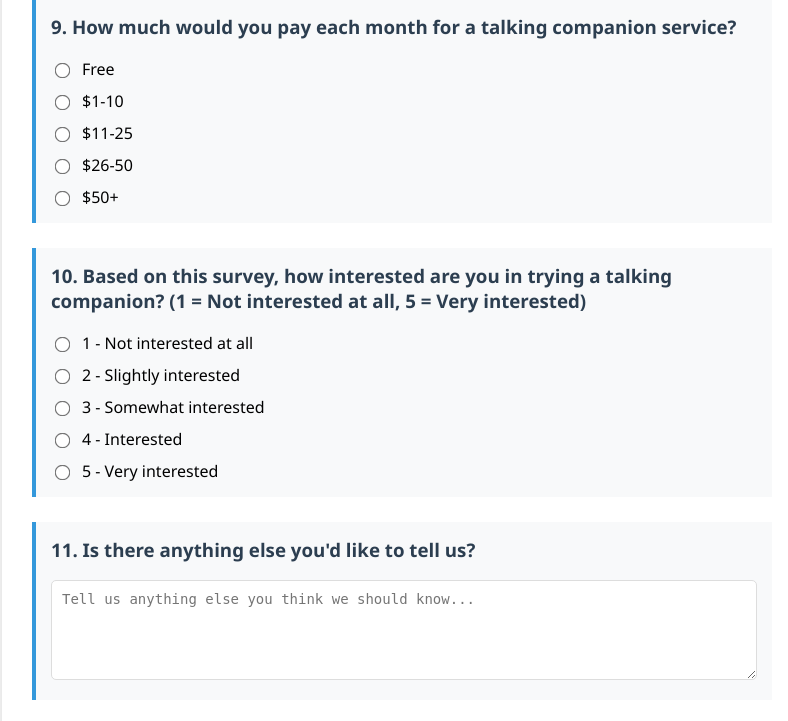
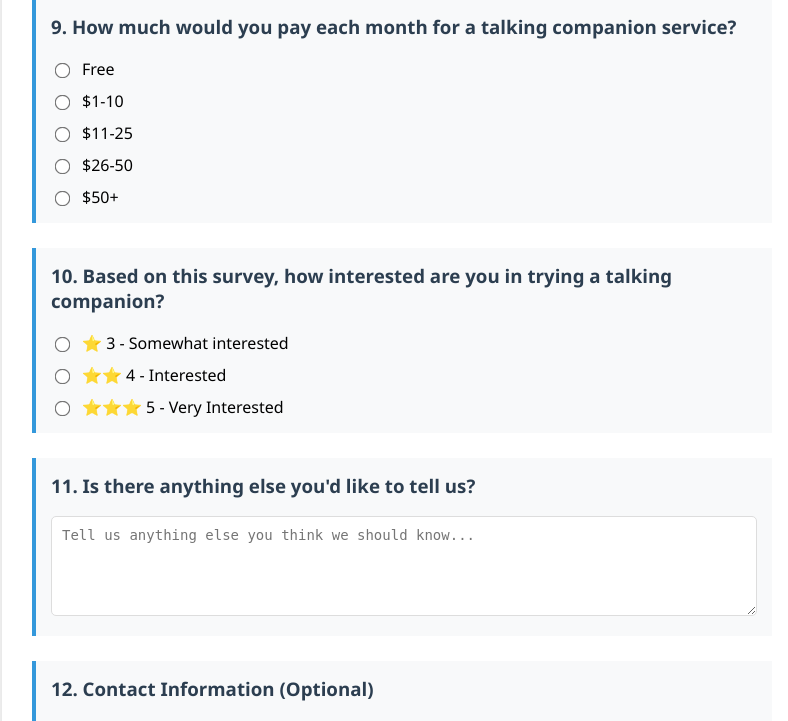
Before and after one commit to AmjA2002222/eldercaresurvey, a Flask app: page / in a window 1280 px wide. Shown: the part 2109-2830 px from the top of the page, without its empty margins (238-1026 px from the left). Run offline with Flask 3, Linux system fonts and the light colour scheme.

Commit message:
Update interest level to show stars and change range from 3-5 instead of 1-5

```diff
--- a/static/translations.js
+++ b/static/translations.js
@@ -15,7 +15,7 @@ const translations = {
         concerns_question: "8. What concerns do you have about a talking companion?",
         concerns_subtitle: "(Choose all that apply)",
         payment_question: "9. How much would you pay each month for a talking companion service?",
-        interest_question: "10. Based on this survey, how interested are you in trying a talking companion? (1 = Not interested at all, 5 = Very interested)",
+        interest_question: "10. Based on this survey, how interested are you in trying a talking companion?",
         comments_question: "11. Is there anything else you'd like to tell us?",
         contact_question: "12. Contact Information (Optional)",
         contact_subtitle: "We'd like to call or email you about talking companion technology. Please give us your information if you want to learn more.",
@@ -60,11 +60,9 @@ const translations = {
         pay_11_25: "$11-25",
         pay_26_50: "$26-50",
         pay_50_plus: "$50+",
-        not_interested_at_all: "1 - Not interested at all",
-        slightly_interested: "2 - Slightly interested",
-        somewhat_interested: "3 - Somewhat interested",
-        interested: "4 - Interested",
-        very_interested: "5 - Very interested",
+        somewhat_interested: "⭐ 3 - Somewhat interested",
+        interested: "⭐⭐ 4 - Interested",
+        very_interested: "⭐⭐⭐ 5 - Very Interested",
         comments_placeholder: "Tell us anything else you think we should know...",
         name_placeholder: "Enter your name",
         email_placeholder: "Enter your email address",
@@ -86,7 +84,7 @@ const translations = {
         concerns_question: "8. Quelles sont vos préoccupations concernant un compagnon parlant ?",
         concerns_subtitle: "(Choisissez tout ce qui s'applique)",
         payment_question: "9. Combien paieriez-vous chaque mois pour un service de compagnon parlant ?",
-        interest_question: "10. Sur la base de cette enquête, à quel point êtes-vous intéressé à essayer un compagnon parlant ? (1 = Pas du tout intéressé, 5 = Très intéressé)",
+        interest_question: "10. Sur la base de cette enquête, à quel point êtes-vous intéressé à essayer un compagnon parlant ?",
         comments_question: "11. Y a-t-il autre chose que vous aimeriez nous dire ?",
         contact_question: "12. Informations de contact (Optionnel)",
         contact_subtitle: "Nous aimerions vous appeler ou vous envoyer un e-mail concernant la technologie de compagnon parlant. Veuillez nous donner vos informations si vous souhaitez en savoir plus.",
@@ -131,11 +129,9 @@ const translations = {
         pay_11_25: "11-25€",
         pay_26_50: "26-50€",
         pay_50_plus: "50€+",
-        not_interested_at_all: "1 - Pas du tout intéressé",
-        slightly_interested: "2 - Légèrement intéressé",
-        somewhat_interested: "3 - Assez intéressé",
-        interested: "4 - Intéressé",
-        very_interested: "5 - Très intéressé",
+        somewhat_interested: "⭐ 3 - Assez intéressé",
+        interested: "⭐⭐ 4 - Intéressé",
+        very_interested: "⭐⭐⭐ 5 - Très intéressé",
         comments_placeholder: "Dites-nous tout ce que vous pensez que nous devrions savoir...",
         name_placeholder: "Entrez votre nom",
         email_placeholder: "Entrez votre adresse e-mail",
@@ -157,7 +153,7 @@ const translations = {
         concerns_question: "8. ما هي مخاوفك بشأن رفيق يتحدث؟",
         concerns_subtitle: "(اختر كل ما ينطبق)",
         payment_question: "9. كم ستدفع شهريًا لخدمة رفيق يتحدث؟",
-        interest_question: "10. بناءً على هذا الاستطلاع، ما مدى اهتمامك بتجربة رفيق يتحدث؟ (1 = غير مهتم على الإطلاق، 5 = مهتم جدًا)",
+        interest_question: "10. بناءً على هذا الاستطلاع، ما مدى اهتمامك بتجربة رفيق يتحدث؟",
         comments_question: "11. هل هناك أي شيء آخر تريد إخبارنا به؟",
         contact_question: "12. معلومات الاتصال (اختياري)",
         contact_subtitle: "نود الاتصال بك أو إرسال بريد إلكتروني لك حول تقنية الرفيق المتحدث. يرجى إعطاؤنا معلوماتك إذا كنت تريد معرفة المزيد.",
@@ -202,11 +198,9 @@ const translations = {
         pay_11_25: "11-25$",
         pay_26_50: "26-50$",
         pay_50_plus: "50$+",
-        not_interested_at_all: "1 - غير مهتم على الإطلاق",
-        slightly_interested: "2 - مهتم قليلاً",
-        somewhat_interested: "3 - مهتم نوعًا ما",
-        interested: "4 - مهتم",
-        very_interested: "5 - مهتم جدًا",
+        somewhat_interested: "⭐ 3 - مهتم نوعًا ما",
+        interested: "⭐⭐ 4 - مهتم",
+        very_interested: "⭐⭐⭐ 5 - مهتم جدًا",
         comments_placeholder: "أخبرنا بأي شيء آخر تعتقد أننا يجب أن نعرفه...",
         name_placeholder: "أدخل اسمك",
         email_placeholder: "أدخل عنوان بريدك الإلكتروني",
@@ -298,8 +292,6 @@ function changeLanguage(langCode) {
                 case 'pay_25': label.textContent = t.pay_11_25; break;
                 case 'pay_50': label.textContent = t.pay_26_50; break;
                 case 'pay_more': label.textContent = t.pay_50_plus; break;
-                case 'interest_1': label.textContent = t.not_interested_at_all; break;
-                case 'interest_2': label.textContent = t.slightly_interested; break;
                 case 'interest_3': label.textContent = t.somewhat_interested; break;
                 case 'interest_4': label.textContent = t.interested; break;
                 case 'interest_5': label.textContent = t.very_interested; break;
--- a/templates/survey.html
+++ b/templates/survey.html
@@ -384,27 +384,19 @@
             </div>
 
             <div class="question">
-                <h3>10. Based on this survey, how interested are you in trying a talking companion? (1 = Not interested at all, 5 = Very interested)</h3>
+                <h3>10. Based on this survey, how interested are you in trying a talking companion?</h3>
                 <div class="radio-group">
                     <div class="radio-option">
-                        <input type="radio" id="interest_1" name="interest_level" value="1">
-                        <label for="interest_1">1 - Not interested at all</label>
-                    </div>
-                    <div class="radio-option">
-                        <input type="radio" id="interest_2" name="interest_level" value="2">
-                        <label for="interest_2">2 - Slightly interested</label>
-                    </div>
-                    <div class="radio-option">
                         <input type="radio" id="interest_3" name="interest_level" value="3">
-                        <label for="interest_3">3 - Somewhat interested</label>
+                        <label for="interest_3">⭐ 3 - Somewhat interested</label>
                     </div>
                     <div class="radio-option">
                         <input type="radio" id="interest_4" name="interest_level" value="4">
-                        <label for="interest_4">4 - Interested</label>
+                        <label for="interest_4">⭐⭐ 4 - Interested</label>
                     </div>
                     <div class="radio-option">
                         <input type="radio" id="interest_5" name="interest_level" value="5">
-                        <label for="interest_5">5 - Very interested</label>
+                        <label for="interest_5">⭐⭐⭐ 5 - Very Interested</label>
                     </div>
                 </div>
             </div>
```
